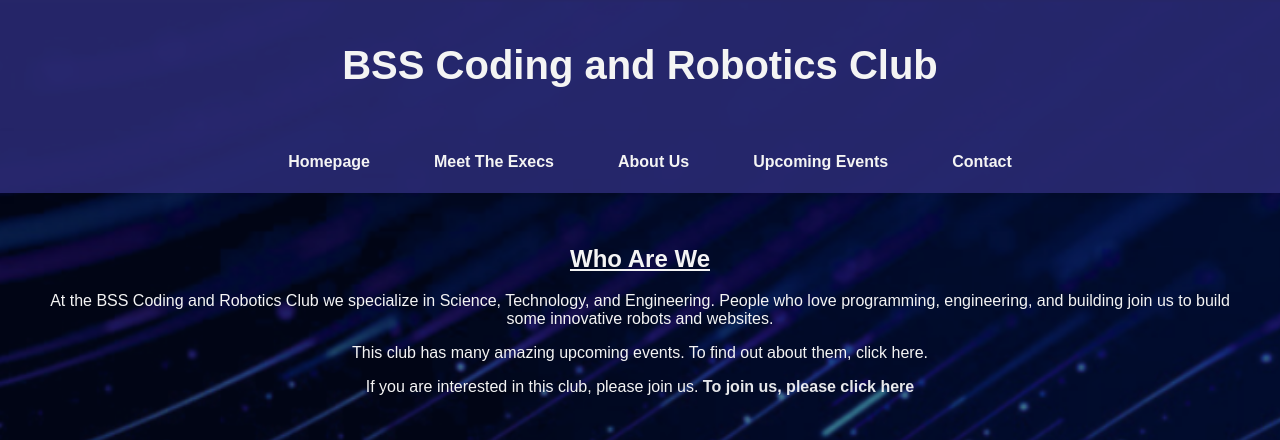
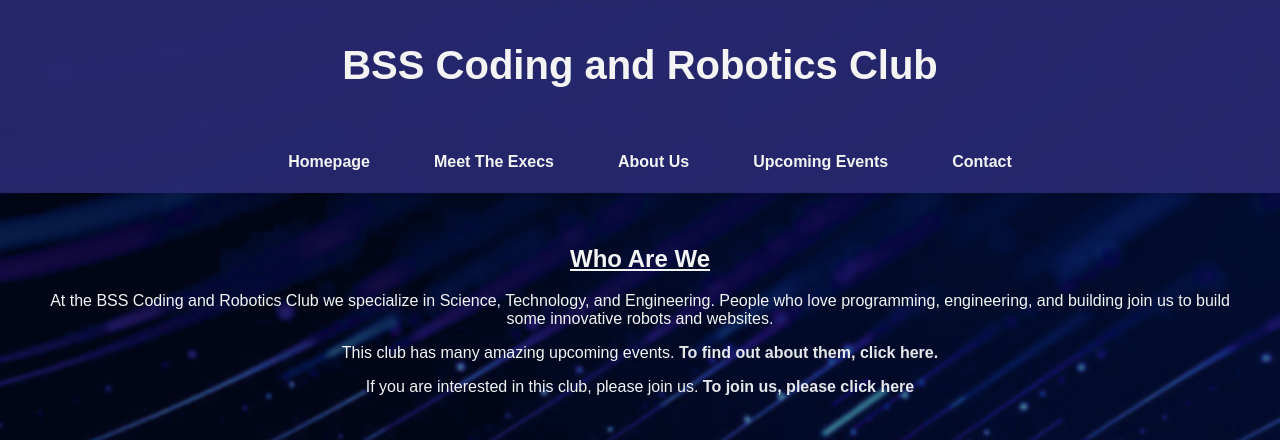
Before and after one commit to CipherCircuit9261/Bramalea-Secondary-School-Coding-Robotics-Club-, a plain HTML site: page AboutUs.html in a window 1280 px wide. Shown: the top 440 px of the page. Drawn offline with Linux system fonts and the light colour scheme; grey boxes are pictures that could not be loaded.

Commit message:
Update AboutUs.html

```diff
--- a/AboutUs.html
+++ b/AboutUs.html
@@ -24,7 +24,7 @@
         <h2>Who Are We</h2>
         <div class="main-image"></div> <!-- Placeholder div for main content image -->
         <p>At the BSS Coding and Robotics Club we specialize in Science, Technology, and Engineering. People who love programming, engineering, and building join us to build some innovative robots and websites.</p>
-        <p>This club has many amazing upcoming events. To find out about them, click here.</p>
+        <p>This club has many amazing upcoming events.<a href="EVents.html"> To find out about them, click here.</a></p>
         <p>If you are interested in this club, please join us. <a href="Contact.html">To join us, please click here</a></p>
 
         <div class="gallery">
```
